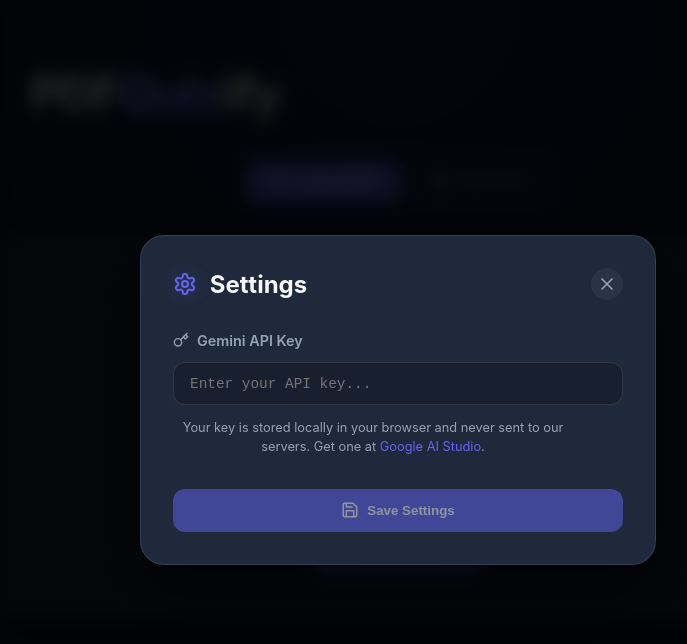
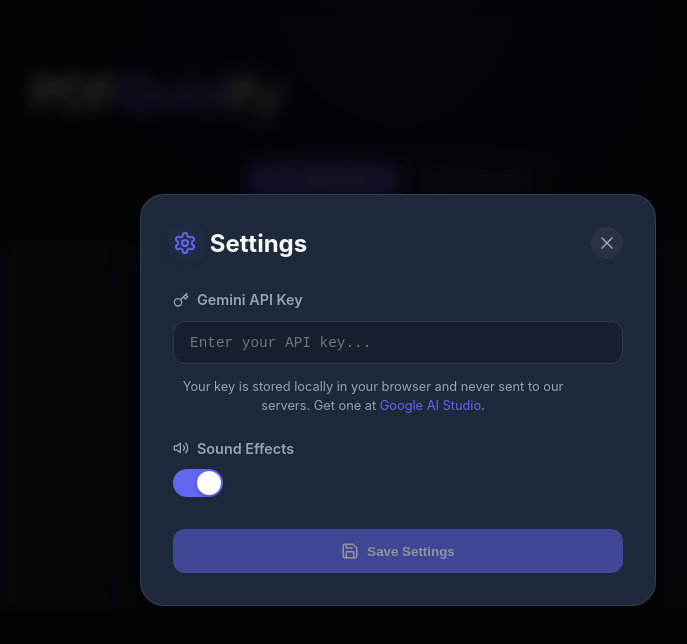
Before and after one commit to RusithWelisara/PDF-Quizifier, a React (Vite) app: page / in a window 1280 px wide. Both pictures are taken after a click on the button 986 px from the left and 93 px from the top of the page. Shown: the top 644 px of the page, without its empty margins (242-929 px from the left). Built offline with nearby package versions, Linux system fonts and the light colour scheme; no server answers.

Commit message:
Fix no sound: Replace file loading with Web Audio API synthesis

```diff
--- a/src/App.jsx
+++ b/src/App.jsx
@@ -2,6 +2,7 @@
 import { motion, AnimatePresence } from 'framer-motion'
 import { extractTextFromPDF } from './utils/pdf'
 import { generateQuiz } from './utils/quiz'
+import { soundManager } from './utils/soundManager'
 import { UploadZone } from './components/UploadZone'
 import { GameInterface } from './components/GameInterface'
 import { ResultsView } from './components/ResultsView'
@@ -75,6 +76,7 @@
   }
 
   const handleQuizComplete = (scoreData) => {
+    soundManager.play('complete')
     setScore(scoreData)
     setGameState('results')
   }
--- a/src/components/GameInterface.jsx
+++ b/src/components/GameInterface.jsx
@@ -1,6 +1,7 @@
 import React, { useState } from 'react'
 import { motion, AnimatePresence } from 'framer-motion'
 import { Trophy, CheckCircle, XCircle } from 'lucide-react'
+import { soundManager } from '../utils/soundManager'
 
 export function GameInterface({ questions, onComplete }) {
   const [currentIndex, setCurrentIndex] = useState(0)
@@ -20,10 +21,12 @@
 
     const isCorrect = option === currentQuestion.answer
     if (isCorrect) {
+      soundManager.play('correct')
       setScore(s => s + 100 + (streak * 10))
       setCorrectAnswers(c => c + 1)
       setStreak(s => s + 1)
     } else {
+      soundManager.play('wrong')
       setStreak(0)
     }
 
--- a/src/components/Settings.jsx
+++ b/src/components/Settings.jsx
@@ -1,10 +1,12 @@
 import React, { useState, useEffect } from 'react'
 import { motion, AnimatePresence } from 'framer-motion'
-import { Settings as SettingsIcon, X, Save, Key, Trash2 } from 'lucide-react'
+import { Settings as SettingsIcon, X, Save, Key, Trash2, Volume2, VolumeX } from 'lucide-react'
+import { soundManager } from '../utils/soundManager'
 
 export function Settings({ isOpen, onClose }) {
   const [apiKey, setApiKey] = useState('')
   const [isSaved, setIsSaved] = useState(false)
+  const [isMuted, setIsMuted] = useState(soundManager.isMuted())
 
   useEffect(() => {
     const savedKey = localStorage.getItem('GEMINI_API_KEY')
@@ -27,6 +29,11 @@
     localStorage.removeItem('GEMINI_API_KEY')
     setApiKey('')
     window.dispatchEvent(new Event('api-key-updated'))
+  }
+
+  const handleToggleSound = () => {
+    const newMutedState = soundManager.toggleMute()
+    setIsMuted(newMutedState)
   }
 
   return (
@@ -79,6 +86,19 @@
                   Your key is stored locally in your browser and never sent to our servers.
                   Get one at <a href="https://makersuite.google.com/app/apikey" target="_blank" rel="noopener noreferrer">Google AI Studio</a>.
                 </p>
+              </div>
+
+              <div className="input-group" style={{ marginTop: '1.5rem' }}>
+                <label>
+                  {isMuted ? <VolumeX size={16} /> : <Volume2 size={16} />}
+                  Sound Effects
+                </label>
+                <button
+                  className={`toggle-sound-btn ${!isMuted ? 'active' : ''}`}
+                  onClick={handleToggleSound}
+                >
+                  <div className="toggle-handle" />
+                </button>
               </div>
             </div>
 
@@ -239,6 +259,33 @@
           background: #10b981;
           box-shadow: 0 4px 15px rgba(16, 185, 129, 0.3);
         }
+        .toggle-sound-btn {
+          width: 50px;
+          height: 28px;
+          background: rgba(255, 255, 255, 0.1);
+          border-radius: 14px;
+          border: none;
+          position: relative;
+          cursor: pointer;
+          transition: background 0.3s;
+        }
+        .toggle-sound-btn.active {
+          background: var(--primary);
+        }
+        .toggle-handle {
+          width: 24px;
+          height: 24px;
+          background: white;
+          border-radius: 50%;
+          position: absolute;
+          top: 2px;
+          left: 2px;
+          transition: transform 0.3s;
+          box-shadow: 0 2px 5px rgba(0,0,0,0.2);
+        }
+        .toggle-sound-btn.active .toggle-handle {
+          transform: translateX(22px);
+        }
       `}</style>
     </AnimatePresence>
   )
--- /dev/null
+++ b/src/utils/soundManager.js
@@ -0,0 +1,107 @@
+class SoundManager {
+    constructor() {
+        this.ctx = new (window.AudioContext || window.webkitAudioContext)()
+        this.muted = localStorage.getItem('quiz_sound_muted') === 'true'
+    }
+
+    play(type) {
+        if (this.muted) return
+        if (this.ctx.state === 'suspended') this.ctx.resume()
+
+        switch (type) {
+            case 'correct':
+                this._playCorrect()
+                break
+            case 'wrong':
+                this._playWrong()
+                break
+            case 'complete':
+                this._playComplete()
+                break
+            case 'hover':
+                this._playHover()
+                break
+        }
+    }
+
+    _playCorrect() {
+        const osc = this.ctx.createOscillator()
+        const gain = this.ctx.createGain()
+        osc.connect(gain)
+        gain.connect(this.ctx.destination)
+
+        osc.type = 'sine'
+        osc.frequency.setValueAtTime(600, this.ctx.currentTime)
+        osc.frequency.exponentialRampToValueAtTime(1200, this.ctx.currentTime + 0.1)
+
+        gain.gain.setValueAtTime(0.3, this.ctx.currentTime)
+        gain.gain.exponentialRampToValueAtTime(0.01, this.ctx.currentTime + 0.3)
+
+        osc.start()
+        osc.stop(this.ctx.currentTime + 0.3)
+    }
+
+    _playWrong() {
+        const osc = this.ctx.createOscillator()
+        const gain = this.ctx.createGain()
+        osc.connect(gain)
+        gain.connect(this.ctx.destination)
+
+        osc.type = 'sawtooth'
+        osc.frequency.setValueAtTime(150, this.ctx.currentTime)
+        osc.frequency.linearRampToValueAtTime(100, this.ctx.currentTime + 0.3)
+
+        gain.gain.setValueAtTime(0.3, this.ctx.currentTime)
+        gain.gain.exponentialRampToValueAtTime(0.01, this.ctx.currentTime + 0.3)
+
+        osc.start()
+        osc.stop(this.ctx.currentTime + 0.3)
+    }
+
+    _playComplete() {
+        const now = this.ctx.currentTime
+            // Arpeggio
+            ;[523.25, 659.25, 783.99, 1046.50].forEach((freq, i) => {
+                const osc = this.ctx.createOscillator()
+                const gain = this.ctx.createGain()
+                osc.connect(gain)
+                gain.connect(this.ctx.destination)
+
+                osc.type = 'triangle'
+                osc.frequency.value = freq
+
+                gain.gain.setValueAtTime(0.2, now + i * 0.1)
+                gain.gain.exponentialRampToValueAtTime(0.01, now + i * 0.1 + 0.4)
+
+                osc.start(now + i * 0.1)
+                osc.stop(now + i * 0.1 + 0.4)
+            })
+    }
+
+    _playHover() {
+        const osc = this.ctx.createOscillator()
+        const gain = this.ctx.createGain()
+        osc.connect(gain)
+        gain.connect(this.ctx.destination)
+
+        osc.type = 'sine'
+        osc.frequency.setValueAtTime(400, this.ctx.currentTime)
+        gain.gain.setValueAtTime(0.05, this.ctx.currentTime)
+        gain.gain.exponentialRampToValueAtTime(0.001, this.ctx.currentTime + 0.05)
+
+        osc.start()
+        osc.stop(this.ctx.currentTime + 0.05)
+    }
+
+    toggleMute() {
+        this.muted = !this.muted
+        localStorage.setItem('quiz_sound_muted', this.muted)
+        return this.muted
+    }
+
+    isMuted() {
+        return this.muted
+    }
+}
+
+export const soundManager = new SoundManager()
```
Lines whose indentation alone changed are shown as unchanged.
